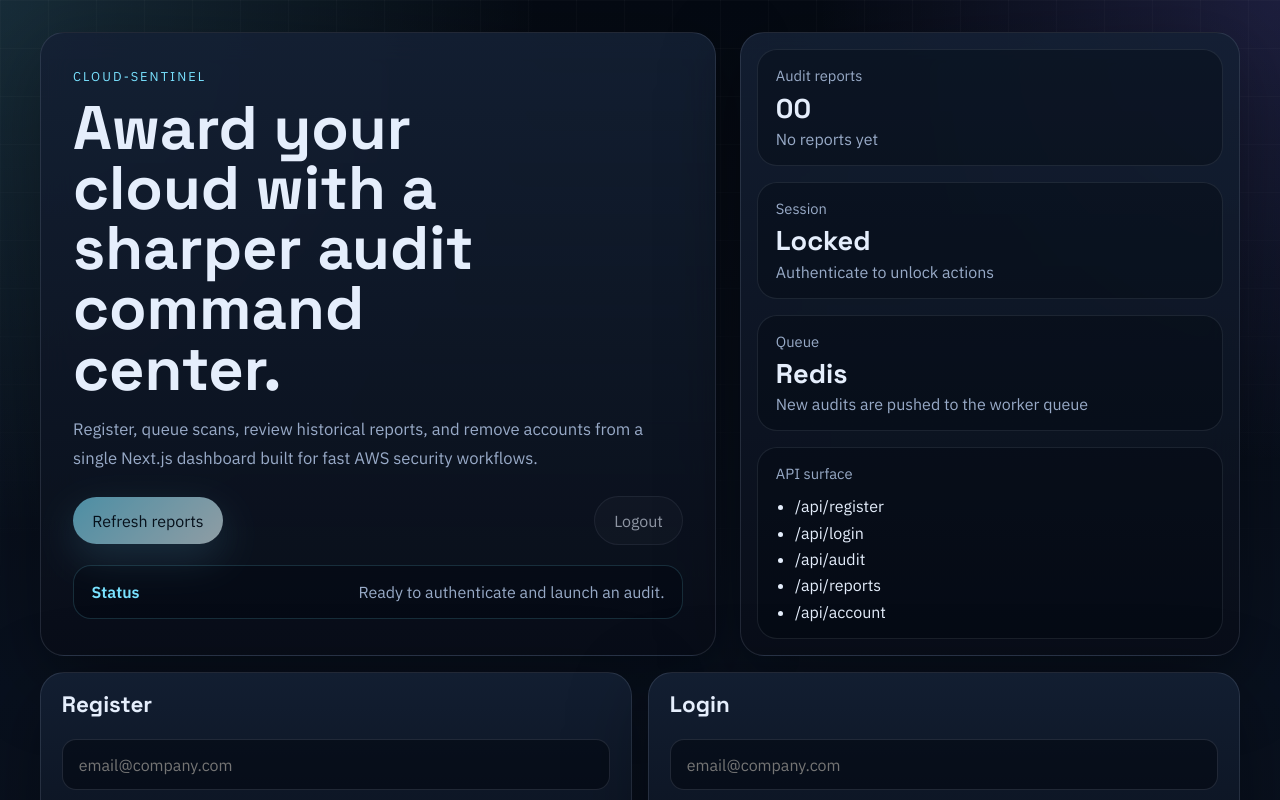
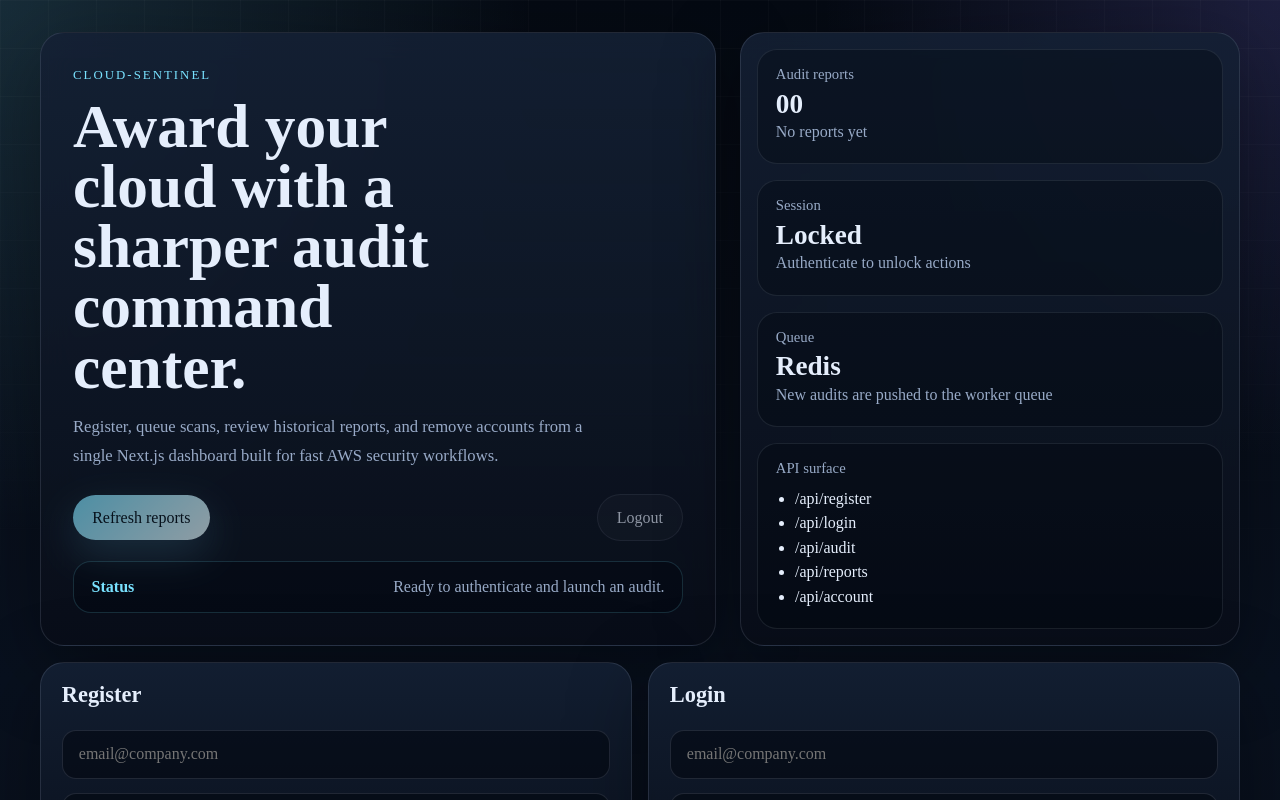
Before and after one commit to SwapnajXD/Cloud-Sentinel, a Next.js app in the folder dashboard/: page / in a window 1280 px wide. Shown: the top 800 px of the page. Built offline with nearby package versions, Linux system fonts and the light colour scheme.

Commit message:
fix(dashboard): make Next dashboard build and start cleanly

```diff
--- a/dashboard/app/layout.tsx
+++ b/dashboard/app/layout.tsx
@@ -1,17 +1,5 @@
 import type { Metadata } from 'next';
-import { IBM_Plex_Sans, Space_Grotesk } from 'next/font/google';
 import './globals.css';
-
-const spaceGrotesk = Space_Grotesk({
-  subsets: ['latin'],
-  variable: '--font-display',
-});
-
-const ibmPlexSans = IBM_Plex_Sans({
-  subsets: ['latin'],
-  weight: ['400', '500', '600'],
-  variable: '--font-body',
-});
 
 export const metadata: Metadata = {
   title: 'Cloud-Sentinel Dashboard',
@@ -24,7 +12,7 @@ export default function RootLayout({
   children: React.ReactNode;
 }>) {
   return (
-    <html lang="en" className={`${spaceGrotesk.variable} ${ibmPlexSans.variable}`}>
+    <html lang="en">
       <body>{children}</body>
     </html>
   );
--- a/dashboard/components/dashboard-shell.tsx
+++ b/dashboard/components/dashboard-shell.tsx
@@ -120,7 +120,8 @@ export function DashboardShell() {
         });
         const payload = (await response.json()) as ReportsResponse | ActionResponse;
         if (!response.ok) {
-          throw new Error(payload.error || 'Failed to fetch reports');
+          const errorMessage = 'error' in payload ? payload.error : undefined;
+          throw new Error(errorMessage || 'Failed to fetch reports');
         }
         setReports((payload as ReportsResponse).reports);
         setStatus(`Loaded ${(payload as ReportsResponse).count} report(s).`);
--- a/dashboard/package.json
+++ b/dashboard/package.json
@@ -5,7 +5,7 @@
   "scripts": {
     "dev": "next dev -p 3001",
     "build": "next build",
-    "start": "next start -p 3001"
+    "start": "PORT=3001 node .next/standalone/server.js"
   },
   "dependencies": {
     "next": "^14.2.31",
```
